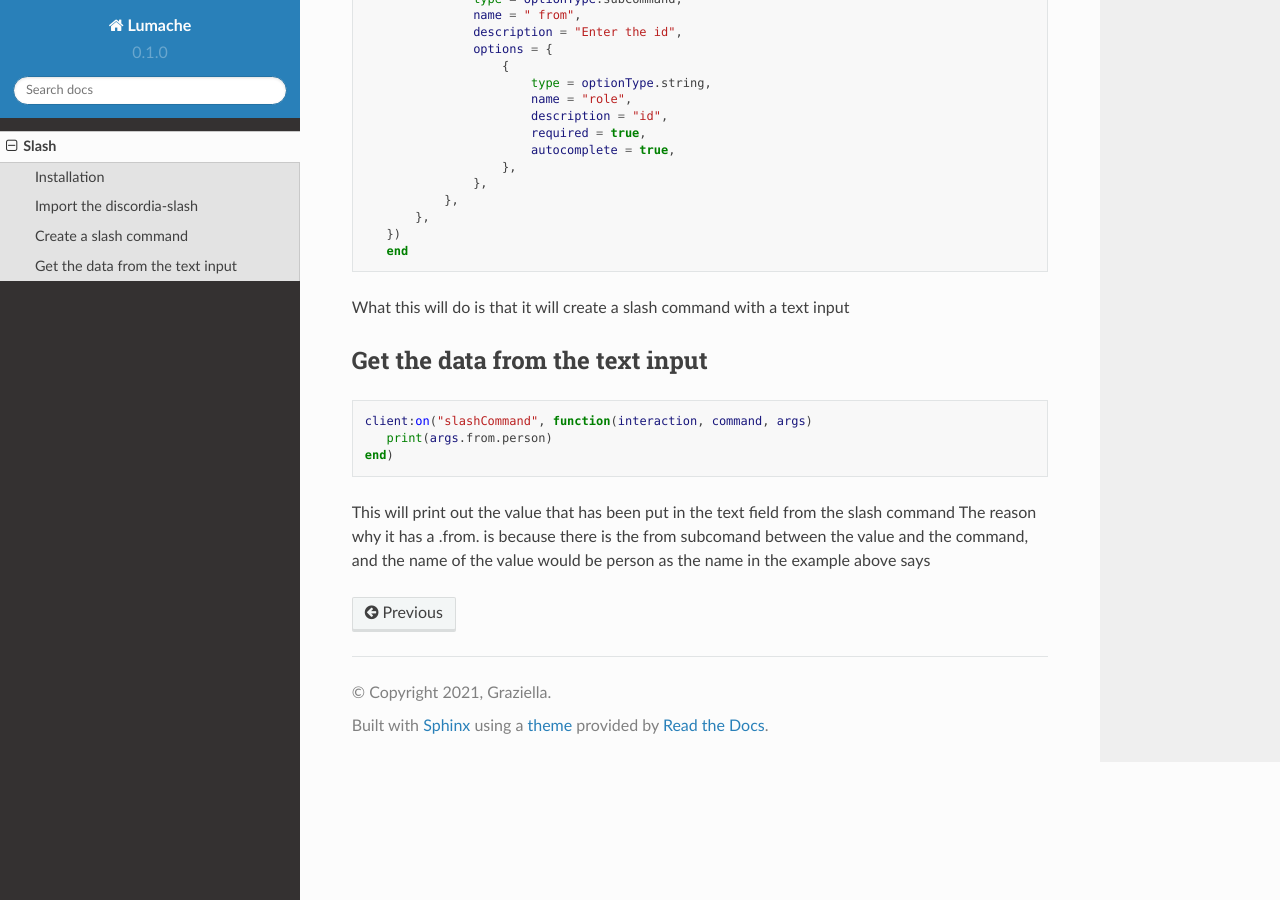
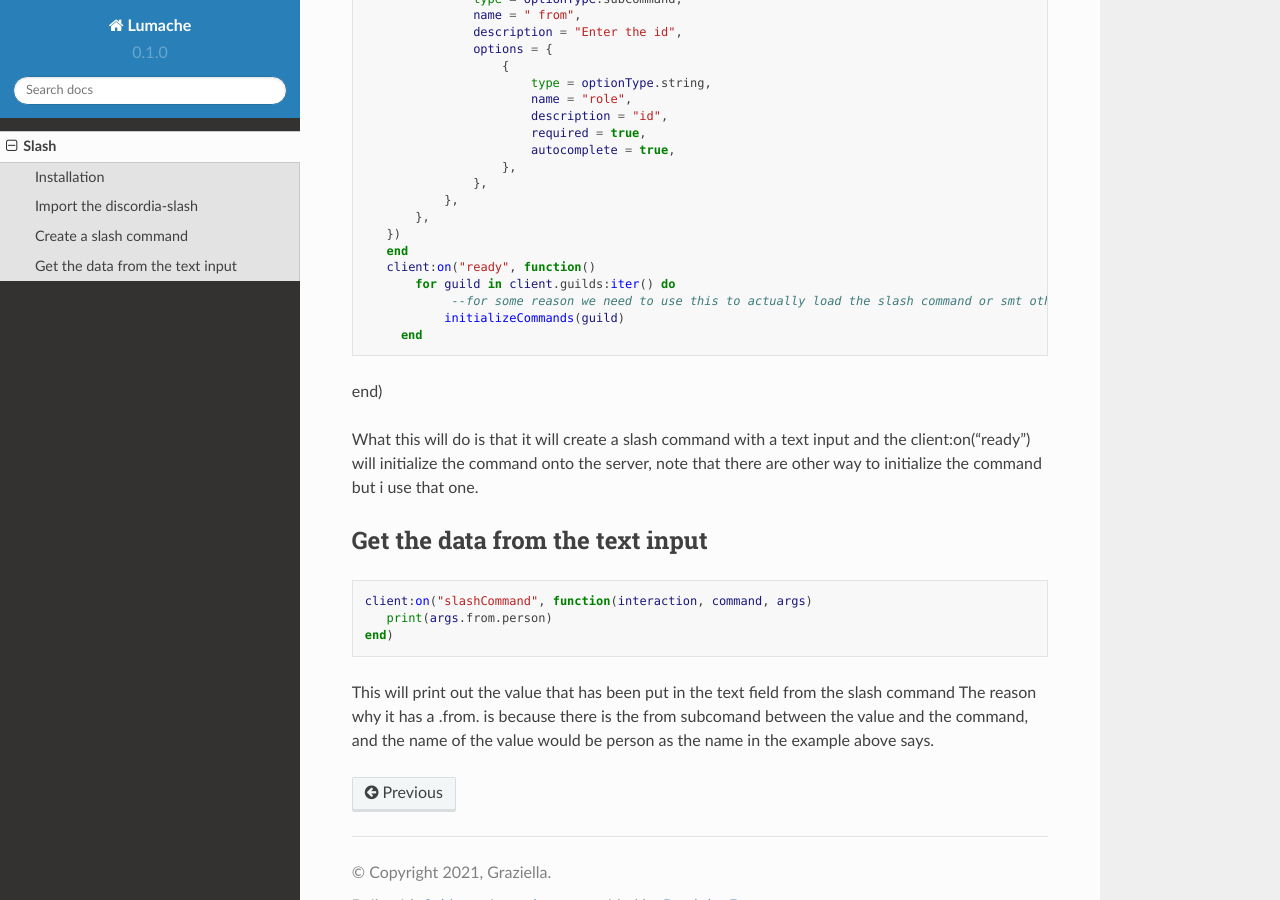
Before and after one commit to justdie386/discordia-examples, a Sphinx documentation site: the page built from docs/source/slash.rst, in a window 1280 px wide and 900 px high, scrolled down 707 px. Built offline with Sphinx 7.4.7 and the Read the Docs theme 2.0.0, drawn with Linux system fonts in a browser that asks for light colours; pages that are not in the unit, such as notebooks, are missing from menus.

Commit message:
Update slash.rst

```diff
--- a/docs/source/slash.rst
+++ b/docs/source/slash.rst
@@ -47,9 +47,15 @@ Create a slash command
         },
     })
     end
+    client:on("ready", function()
+        for guild in client.guilds:iter() do
+             --for some reason we need to use this to actually load the slash command or smt otherwise it won't create itself
+            initializeCommands(guild)
+      end
+end)
 
 
-What this will do is that it will create a slash command with a text input
+What this will do is that it will create a slash command with a text input and the client:on("ready") will initialize the command onto the server, note that there are other way to initialize the command but i use that one.
 
 Get the data from the text input
 ----------------
@@ -60,4 +66,4 @@ Get the data from the text input
    end)
 
 This will print out the value that has been put in the text field from the slash command
-The reason why it has a .from. is because there is the from subcomand between the value and the command, and the name of the value would be person as the name in the example above says
+The reason why it has a .from. is because there is the from subcomand between the value and the command, and the name of the value would be person as the name in the example above says.
```
